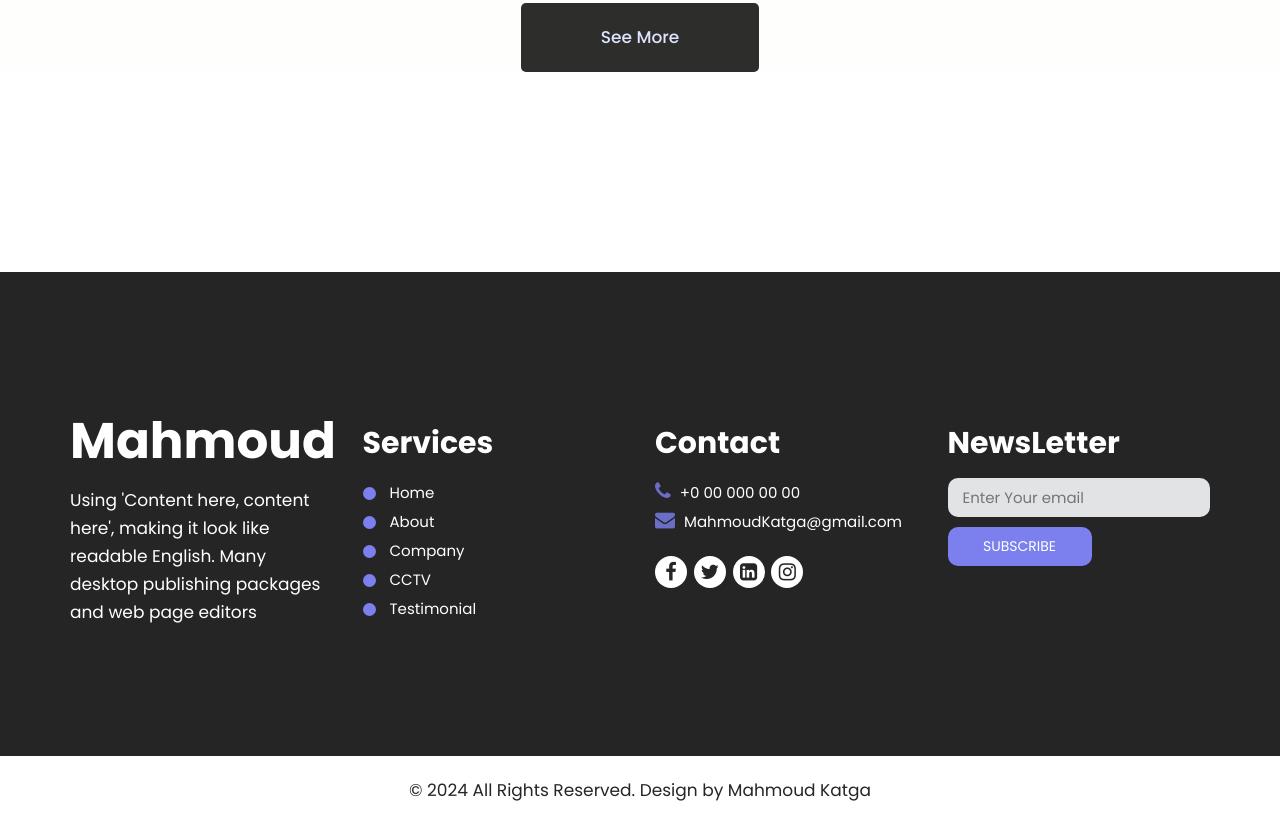
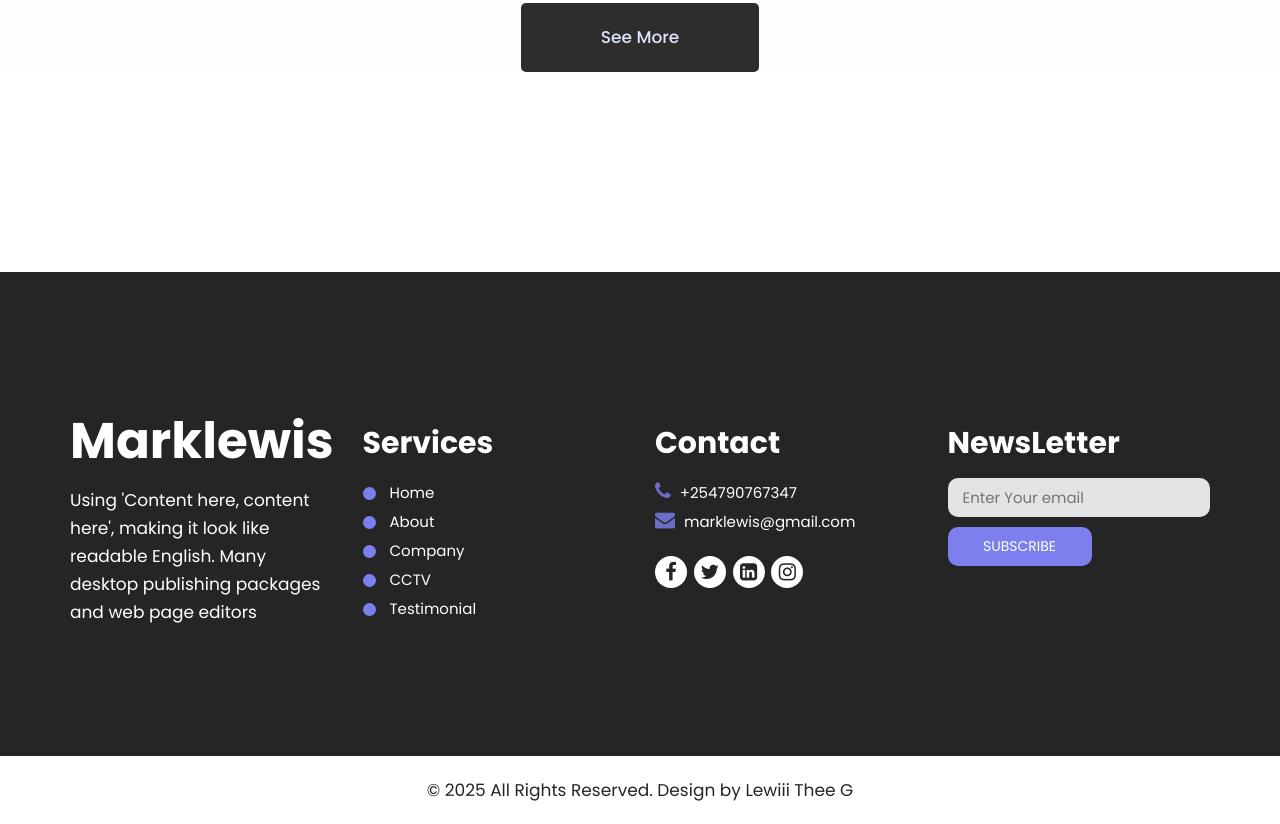
Before and after one commit to lewiii254/CCTV-Ecommerce, a plain HTML site: page cctv.html in a window 1280 px wide. Shown: the part 1588-2412 px from the top of the page. Drawn offline with Linux system fonts and the light colour scheme.

Commit message:
Update cctv.html

```diff
--- a/cctv.html
+++ b/cctv.html
@@ -8,7 +8,7 @@
       <meta name="viewport" content="width=device-width, initial-scale=1">
       <meta name="viewport" content="initial-scale=1, maximum-scale=1">
       <!-- site metas -->
-      <title>Mahmoud</title>
+      <title>Marklewis</title>
       <meta name="keywords" content="">
       <meta name="description" content="">
       <meta name="author" content="">
@@ -49,7 +49,7 @@
                <div class="row">
                   <div class="col-sm-3">
                      <div class="logo">
-                        <a href="index.html">Mahmoud</a>
+                        <a href="index.html">Marklewis</a>
                      </div>
                   </div>
                   <div class="col-sm-9">
@@ -153,7 +153,7 @@
 
                   <div class="col-md-3 col-sm-6">
                      <div class="Informa">
-                        <a class="logo_footer" href="index.html">Mahmoud</a>
+                        <a class="logo_footer" href="index.html">Marklewis</a>
                         <p>Using 'Content here, content here', making it look like readable English. Many desktop publishing packages and web page editors</p>
                      </div>
                   </div>
@@ -175,10 +175,10 @@
                         <h3>Contact</h3>
                         <ul>
 
-                           <li> <a href="Javascript:void(0)"><i class="fa fa-phone" aria-hidden="true"></i> +0 00 000 00 00
+                           <li> <a href="Javascript:void(0)"><i class="fa fa-phone" aria-hidden="true"></i> +254790767347
                               </a>
                            </li>
-                           <li> <a href="Javascript:void(0)"> <i class="fa fa-envelope" aria-hidden="true"></i> MahmoudKatga@gmail.com
+                           <li> <a href="Javascript:void(0)"> <i class="fa fa-envelope" aria-hidden="true"></i> marklewis@gmail.com
                               </a>
                            </li>
                         </ul>
@@ -205,7 +205,7 @@
                <div class="container">
                   <div class="row">
                      <div class="col-md-10 offset-md-1">
-                        <p>© 2024 All Rights Reserved. Design by  <a href="https://www.piecex.com/eng/users/profile/MahmoudKatga"> Mahmoud Katga</a></p>
+                        <p>© 2025 All Rights Reserved. Design by  <a href="https://www.piecex.com/eng/users/profile/MahmoudKatga"> Lewiii Thee G</a></p>
                      </div>
                   </div>
                </div>
```
